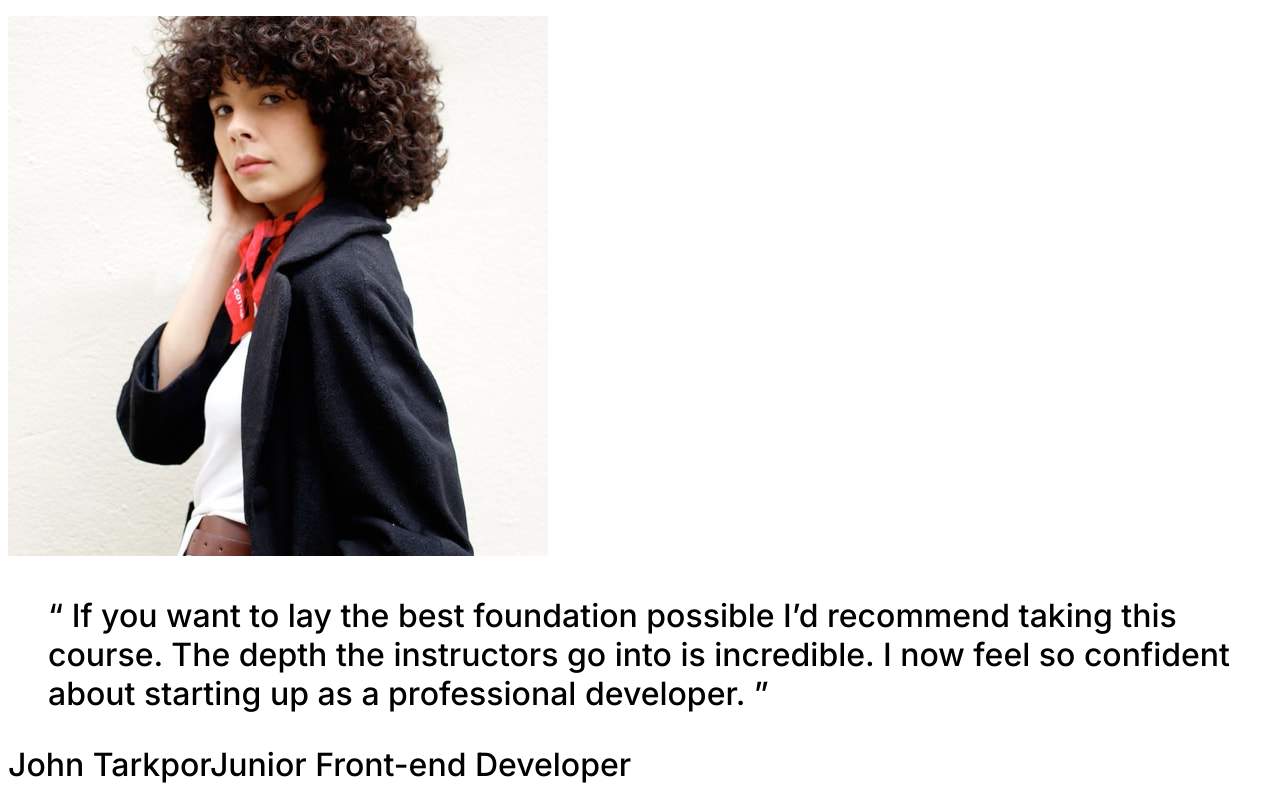
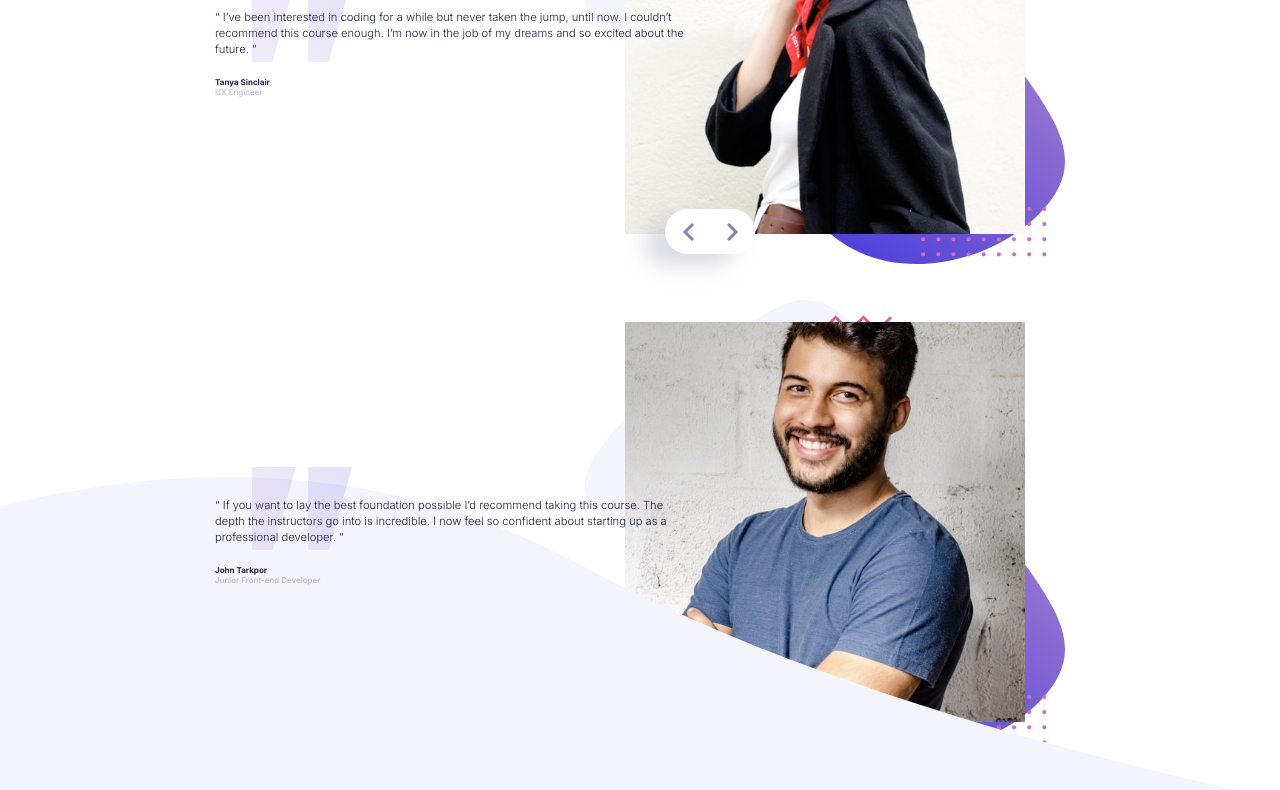
Before and after one commit to bijaylaxmibehera/coding-bootcamp-testimonial-slider, a plain HTML site: page index.html in a window 1280 px wide. Shown: the part 236-1026 px from the top of the page. Drawn offline with Linux system fonts and the light colour scheme.

Commit message:
feat: styling done

```diff
--- a/styles.css
+++ b/styles.css
@@ -4,23 +4,173 @@
     --dark-blue: hsl(240, 38%, 20%);
     --grayish-blue: hsl(240, 18%, 77%);
 }
-
+*{
+    margin: 0;
+    padding: 0;
+    box-sizing: border-box;
+}
 body {
     font-family: 'Inter', sans-serif;
     font-size: 32px;
 }
+.container {
+	min-height: 100vh;
+	width: 100%;
+	display: flex;
+	align-items: center;
+	justify-content: center;
+	padding: 30px;
+	background-image: url(./images/pattern-curve.svg);
+	background-position: center bottom;
+	background-size: contain;
+	background-repeat: no-repeat;
+}
+.slider {
+	display: block;
+	height: 100%;
+	width: 100%;
+	max-width: 850px;
+	margin: 0 auto;
+	position: relative;
+}
+.slide {
+	width: 100%;
+	display: flex;
+	flex-direction: column-reverse;
+	justify-content: center;
+	align-items: center;
+	text-align: center;
+}
+.slide-img {
+	width: 100%;
+	margin: 0 auto;
+	height: 100%;
+	padding: 40px;
+	background-image: url(./images/pattern-bg.svg);
+	background-position: center;
+	background-repeat: no-repeat;
+	background-size: contain;
+}
+.slide-text {
+	padding-top: 30px;
+	display: flex;
+	align-items: center;
+	justify-content: center;
+	flex-direction: column;
+	background-image: url(./images/pattern-quotes.svg);
+	background-repeat: no-repeat;
+	background-size: 80px;
+	background-position: top center;
+}
+blockquote {
+	font-weight: 300;
+	font-size: .7rem;
+	line-height: 1rem;
+	color: hsl(240, 38%, 20%);
+}
+.author {
+	margin-top: 20px;
+	color: hsl(240, 38%, 20%);
+	font-size: .5rem;
+	font-weight: 700;
+}
+.author span {
+	color: hsl(240, 18%, 77%);
+	font-weight: 500;
+	display: block;
+}
+.slide-img img {
+	height: 100%;
+	width: 300px;
+}
+.prev,
+.next {
+	display: inline-block;
+	width: 50%;
+	height: 100%;
+	position: absolute;
+	cursor: pointer;
+}
+.prev:hover,
+.next:hover {
+	background-color: antiquewhite;
+}
+.buttons {
+	position: absolute;
+	left: 50%;
+	transform: translateX(-50%);
+	top: 315px;
+	width: 90px;
+	height: 45px;
+	box-shadow: -20px 12px 20px 0px hsla(240, 18%, 77%, 0.52);
+	border-radius: 50px;
+	background-color: white;
+	overflow: hidden;
+}
+.prev {
+	left: 0;
+}
+.next {
+	right: 0;
+}
+.next::after,
+.prev::after {
+	content: '';
+	position: absolute;
+	height: 100%;
+	width: 100%;
+	background-repeat: no-repeat;
+	background-position: center;
+	background-size: auto;
+}
+.next::after {
+	background-image: url(./images/icon-next.svg);
+}
+.prev::after {
+	background-image: url(./images/icon-prev.svg);
+}
 
+@media only screen and (min-width: 768px) {
+	.slide {
+		flex-direction: row;
+		text-align: left;
+	}
+	.slide-text {
+		background-position: 10% top;
+		background-size: 100px;
+		align-items: flex-start;
+	}
+	.slide-img {
+		margin-left: -100px;
+		z-index: -1;
+	}
+	.slide-img img {
+		width: 400px;
+	}
+	.buttons {
+		top: 415px;
+		transform: translate(0);
+		left: calc(100% - 400px);
+	}
+}
 
+@media only screen and (max-width: 400px) {
+	.slide-img img {
+		width: 200px;
+	}
+	.slide-img {
+		padding: 10px;
+	}
+	.buttons {
+		top: 180px;
+	}
+}
 
-
-
-
-
-.attribution {
+/* .attribution {
     font-size: 11px;
     text-align: center;
 }
 
 .attribution a {
     color: hsl(228, 45%, 44%);
-}
+} */
```
